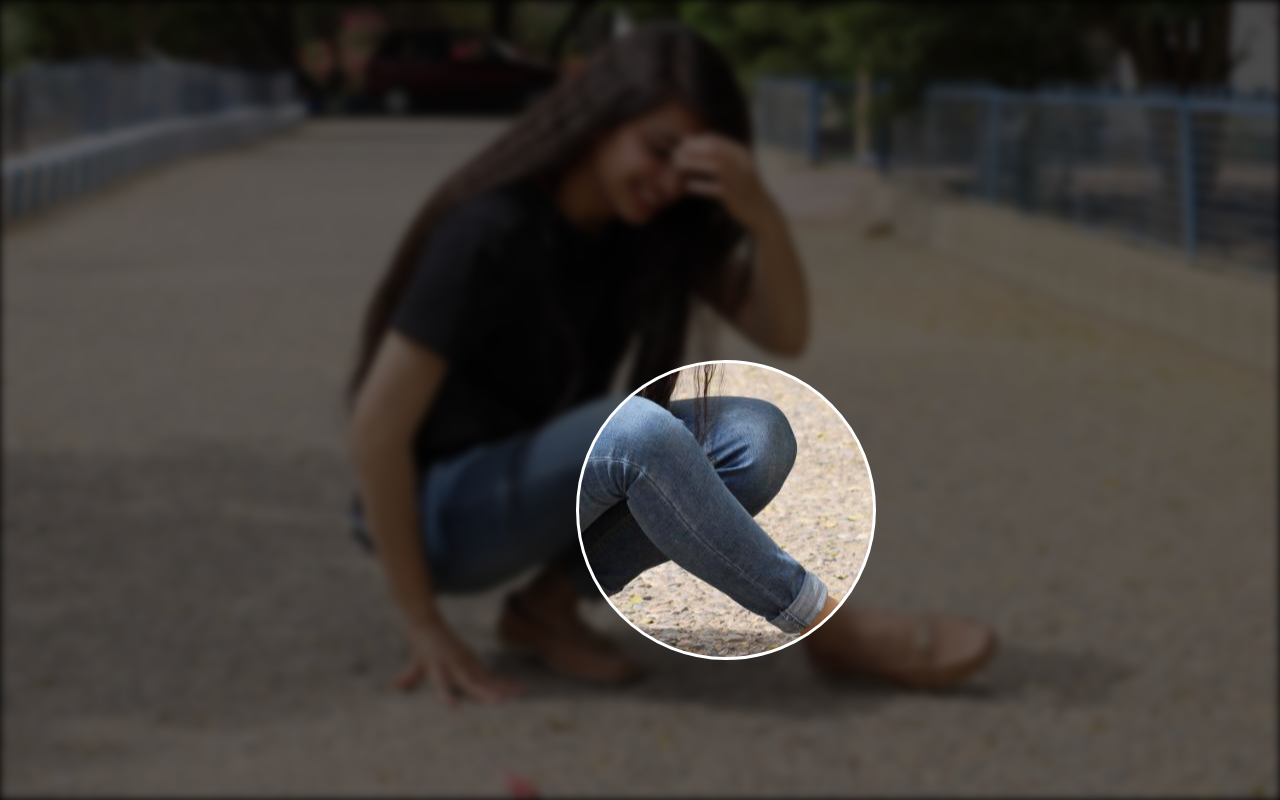
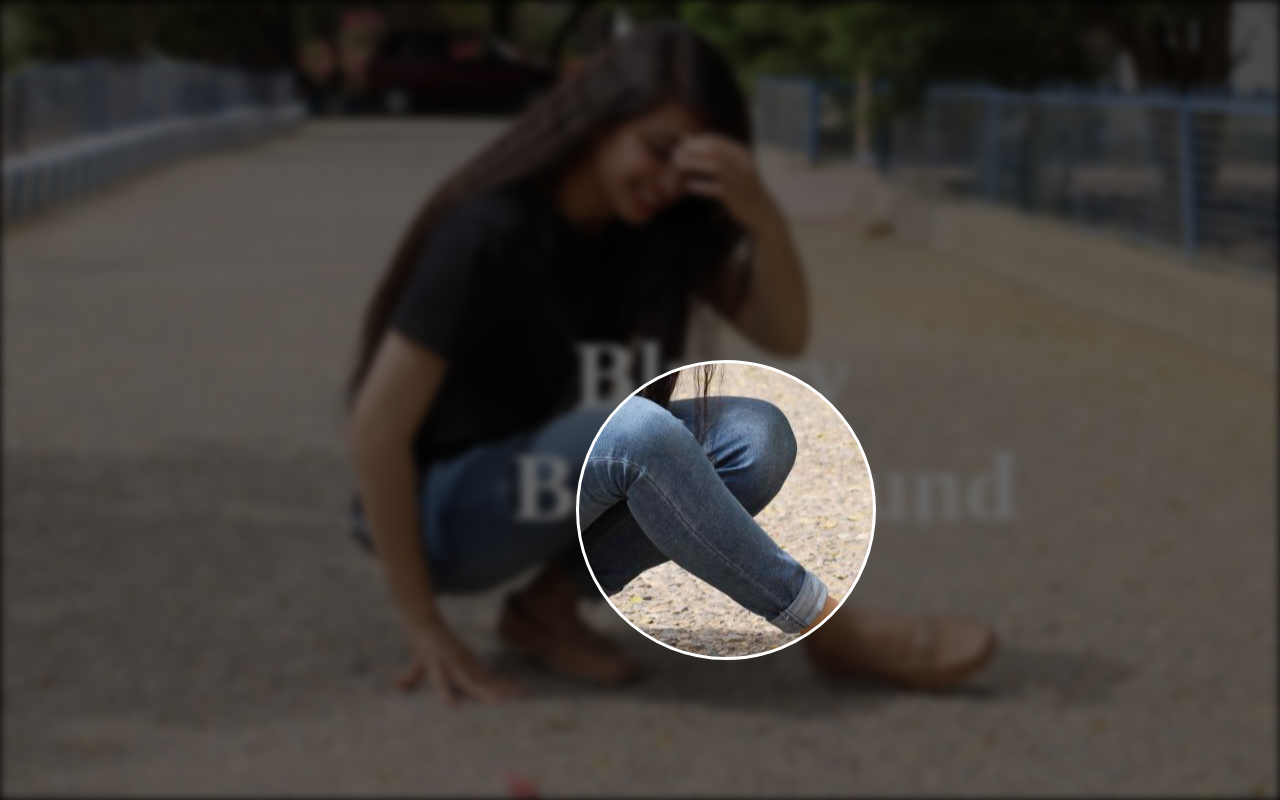
Before and after one commit to jafferytech110/blurBgAndClearOnFocus, a plain HTML site: page index.html in a window 1280 px wide. Drawn offline with nearby package versions, Linux system fonts and the light colour scheme.

Commit message:
completed

```diff
--- a/index.html
+++ b/index.html
@@ -11,6 +11,7 @@
     <div class="mouse_area_wrap">
       <div class="mouse_hover_area"></div>
       <div class="mouse"></div>
+      <div class="center">Blurry Background</div>
     </div>
 
     <script
--- a/style.css
+++ b/style.css
@@ -47,3 +47,18 @@ body {
   border: 3px solid #fff;
   pointer-events: none;
 }
+
+.mouse_hover_area::before {
+  content: "Blurry Background";
+  position: absolute;
+  left: 40%;
+  top: 40%;
+  width: 400px;
+  height: 200px;
+  color: #fff;
+  z-index: 999;
+  font-size: 6rem;
+  font-weight: bolder;
+  filter: blur(0);
+  text-align: center;
+}
```
Also changed, not shown: script.js (+18 -0 lines), 1 other file.
